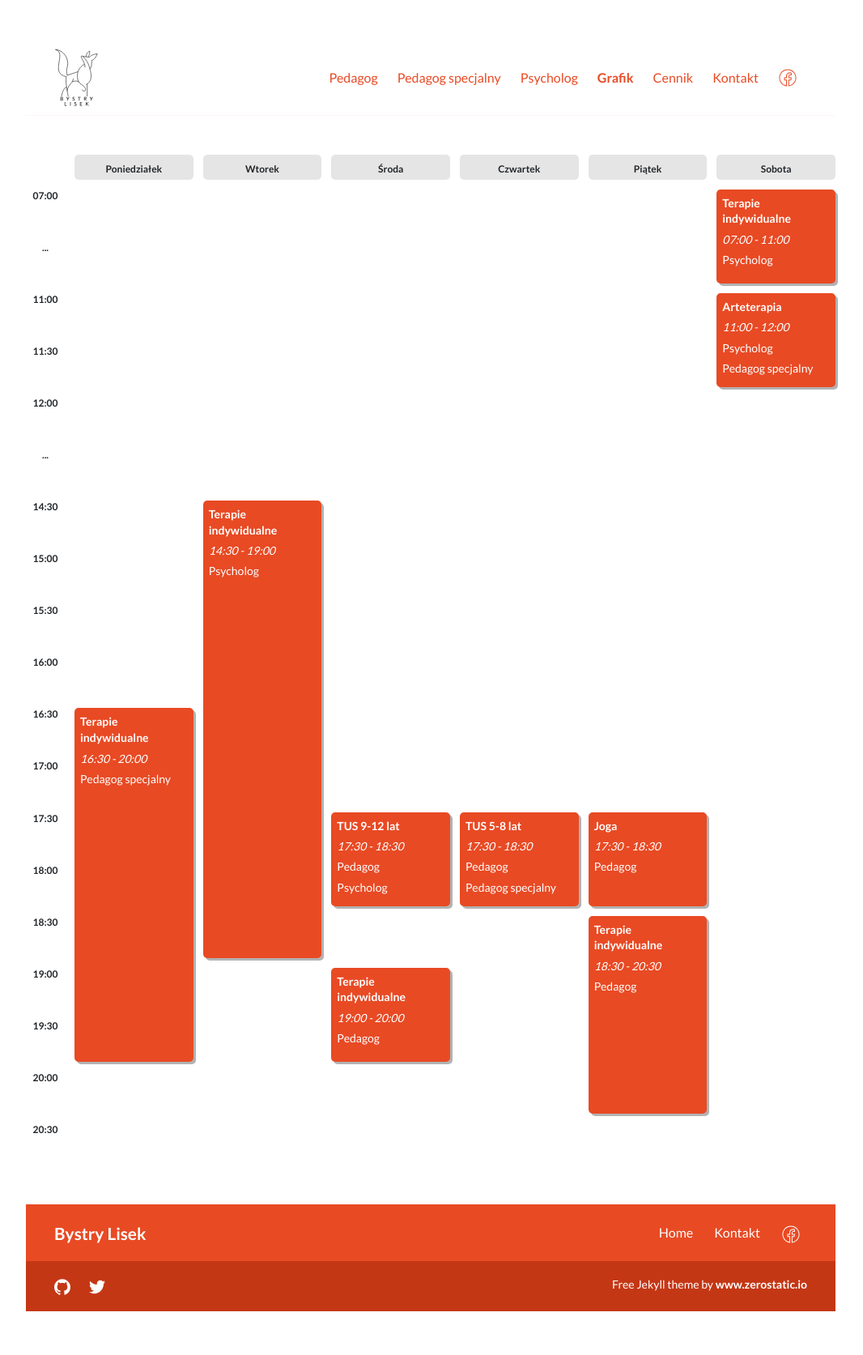
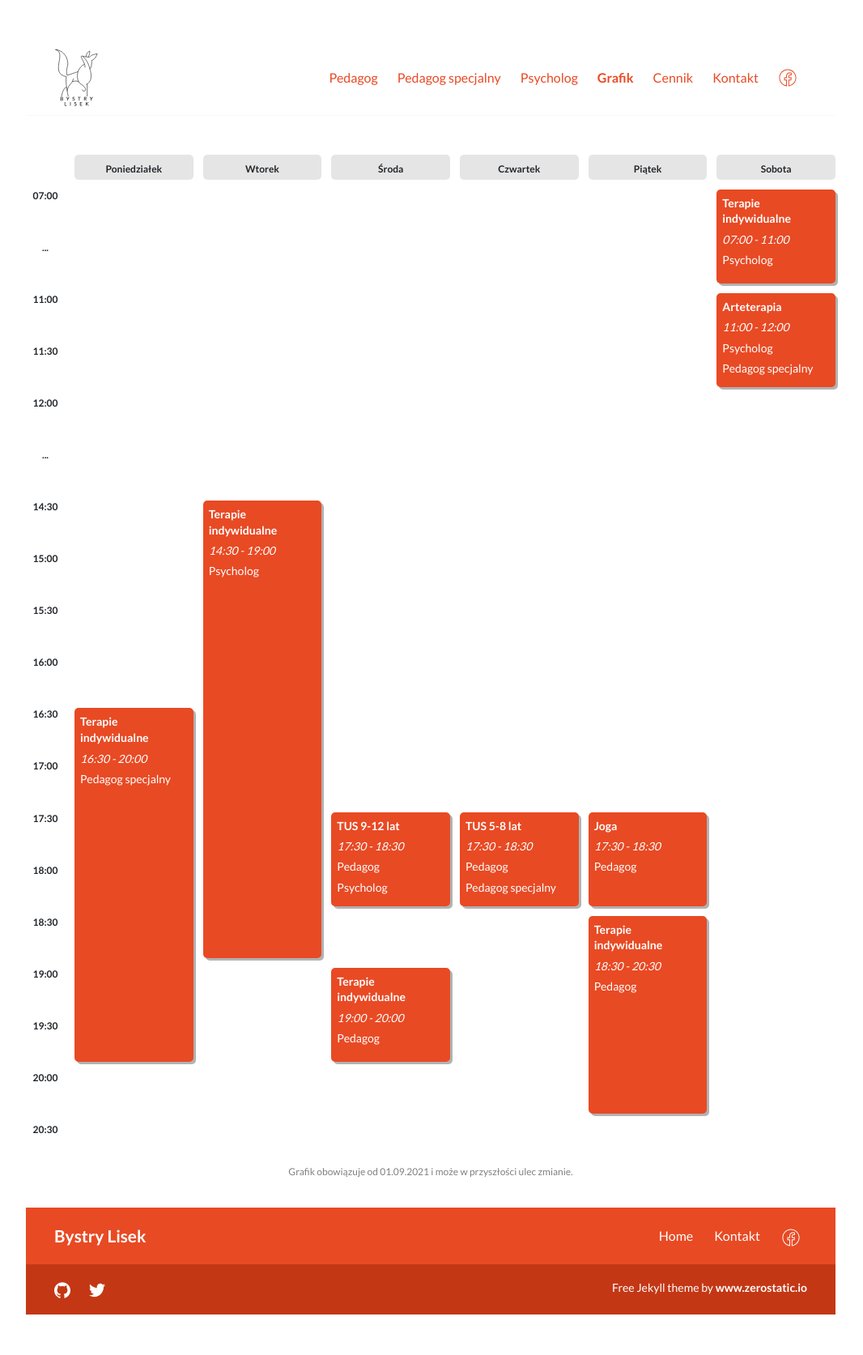
Before and after one commit to pawelkrysiak/bystrylisek, a Jekyll site: the page built from grafik.md, in a window 1280 px wide. Shown: the whole page at 81% size, without its empty margins (108-1174 px from the left). Built offline with Jekyll 4.4.1, drawn with Linux system fonts in a browser that asks for light colours.

Commit message:
add disclaimer about changing the schedule

```diff
--- a/_layouts/grafik.html
+++ b/_layouts/grafik.html
@@ -105,3 +105,5 @@ bodyClass: page-grafik
 	</div>
 
 </div>
+
+<div class="change-disclaimer">Grafik obowiązuje od 01.09.2021 i może w przyszłości ulec zmianie.</div>
--- a/_sass/pages/grafik.scss
+++ b/_sass/pages/grafik.scss
@@ -1,14 +1,16 @@
 /*************************
  * GRID SCHEDULE LAYOUT
  *************************/
+$padding: 3em;
+
 .schedule {
-    margin-bottom: 6em;
+    margin-bottom: $padding;
 }
 
  @media screen and (min-width:700px) {
 	.schedule {
-        margin-top: 3em;
-        margin-bottom: 3em;
+        margin-top: $padding;
+        margin-bottom: 0em;
 
 		display: grid;
 
@@ -89,7 +91,7 @@
 
 /* Small-screen & fallback styles */
 .session {
-	margin-bottom:  1em;
+	margin-bottom: 1em;
 }
 
 @media screen and (min-width: 700px) {
@@ -137,7 +139,17 @@ body {
 
 .track-slot,
 .time-slot {
-	font-weight: bold;
+    font-weight: bold;
+}
+
+.track-slot,
+.time-slot,
+.change-disclaimer {
     font-size: .75em;
     text-align: center;
 }
+
+.change-disclaimer {
+    padding-bottom: $padding;
+    color: lighten(#000, 50%);
+}
```
